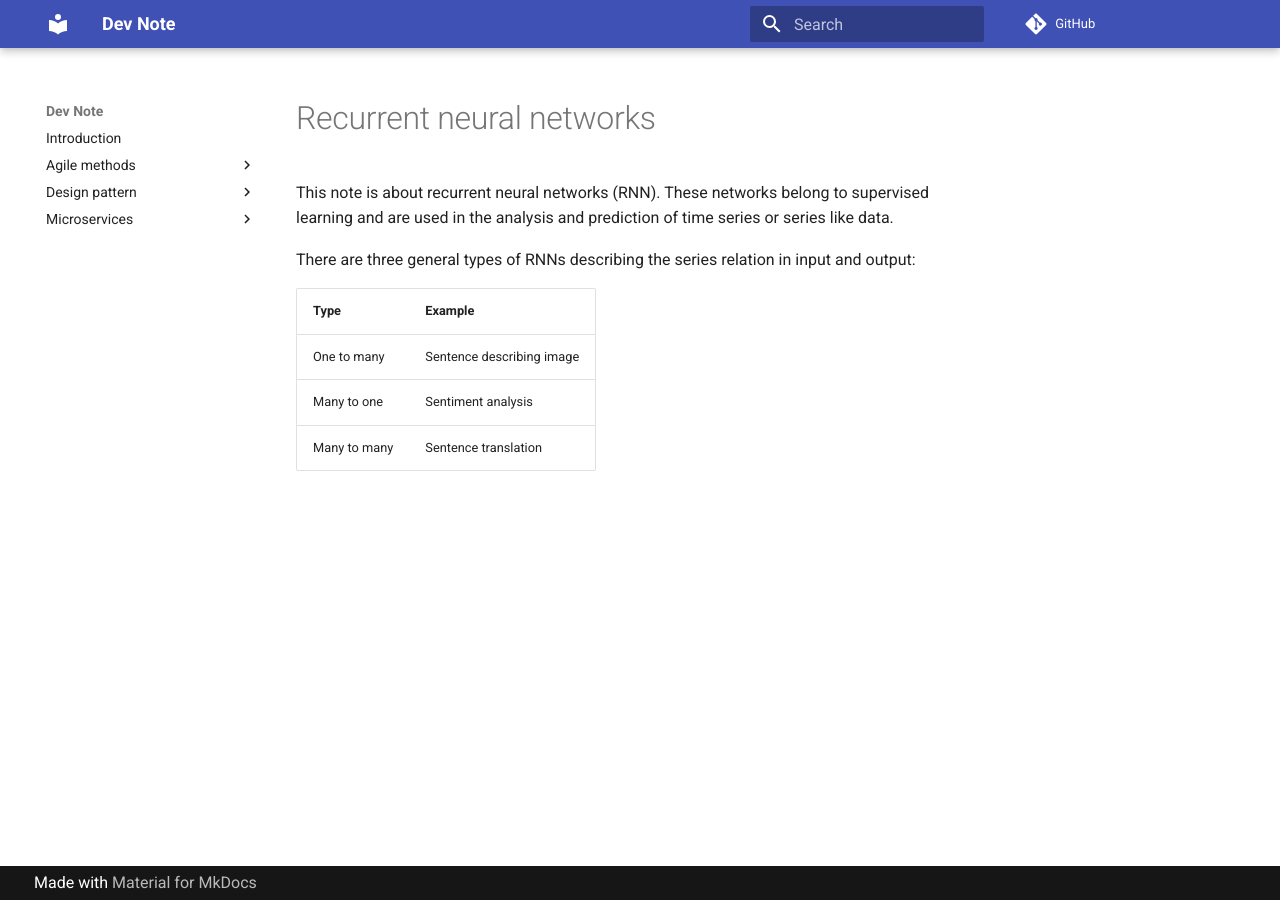
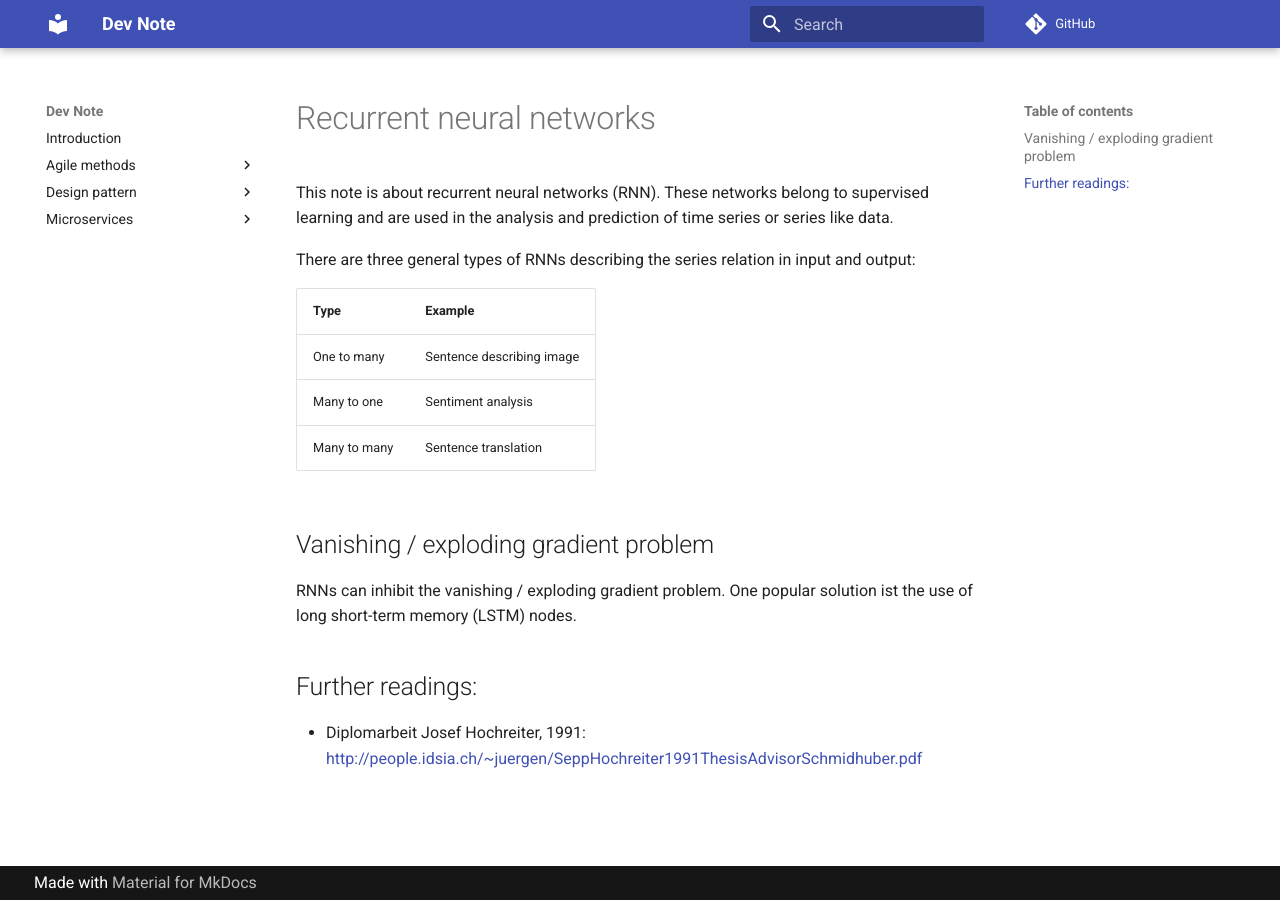
Before and after one commit to thomaszub/dev-note, an MkDocs documentation site: the page built from docs/machine_learning/recurrent_neural_networks/index.md, in a window 1280 px wide. Built offline with MkDocs 1.6.1 and Material for MkDocs 9.7.7, drawn with Linux system fonts in a browser that asks for light colours; nearby versions of some CDN libraries; comment, search, counter and statistics services are not loaded.

Commit message:
Further readings

```diff
--- a/docs/machine_learning/recurrent_neural_networks/index.md
+++ b/docs/machine_learning/recurrent_neural_networks/index.md
@@ -9,3 +9,12 @@ There are three general types of RNNs describing the series relation in input an
 | One to many  | Sentence describing image |
 | Many to one  | Sentiment analysis        |
 | Many to many | Sentence translation      |
+
+## Vanishing / exploding gradient problem
+
+RNNs can inhibit the vanishing / exploding gradient problem.
+One popular solution ist the use of long short-term memory (LSTM) nodes.
+
+## Further readings:
+
+* Diplomarbeit Josef Hochreiter, 1991: <http://people.idsia.ch/~juergen/SeppHochreiter1991ThesisAdvisorSchmidhuber.pdf>
```
